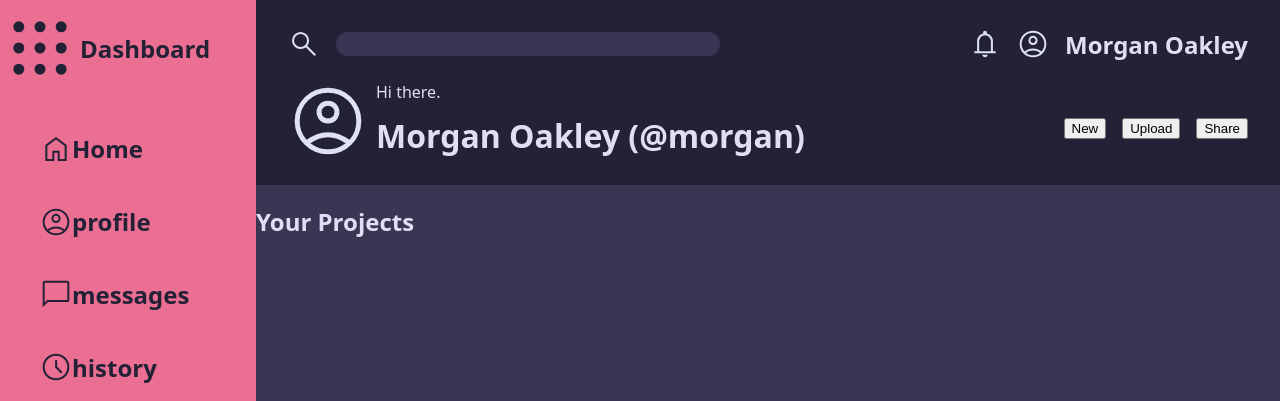
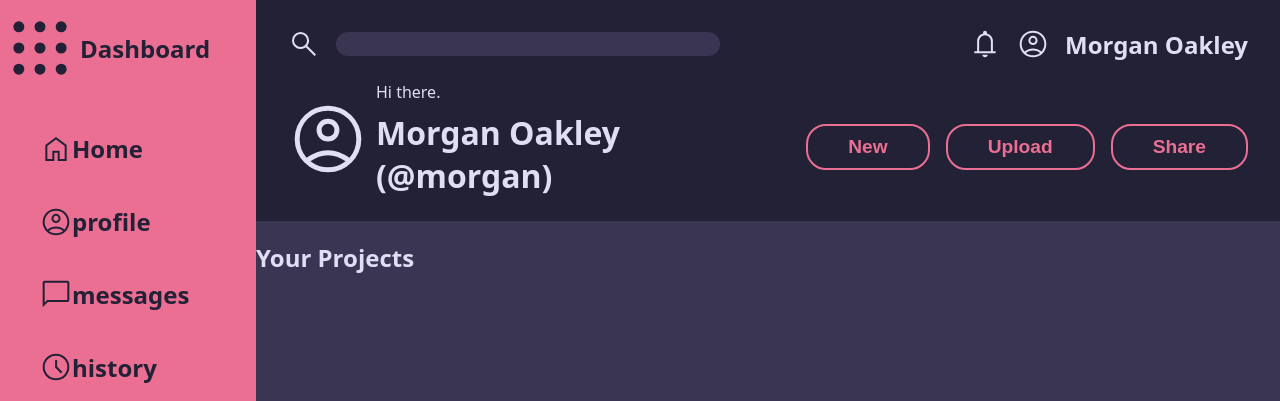
Before and after one commit to michaelhaaf/odin_project, a plain HTML site: page odin-dashboard/index.html in a window 1280 px wide. Shown: the top 401 px of the page. Drawn offline with Linux system fonts and the light colour scheme.

Commit message:
add button styling

```diff
--- a/odin-dashboard/style.css
+++ b/odin-dashboard/style.css
@@ -39,6 +39,25 @@ a {
 
 a:visited {
   color: var(--link-visited);
+}
+
+button {
+  background-color: rgba(0, 0, 0, 0);
+  color: var(--button);
+  font-weight: 700;
+  font-size: 1.2em;
+  border: 2px solid var(--button);
+  border-radius: 20px;
+  padding: 10px 40px;
+  margin: 40px 0;
+}
+
+button:focus,
+button:hover {
+  outline: none;
+  box-shadow: none;
+  background-color: var(--button);
+  color: var(--header-background);
 }
 
 .container {
```
